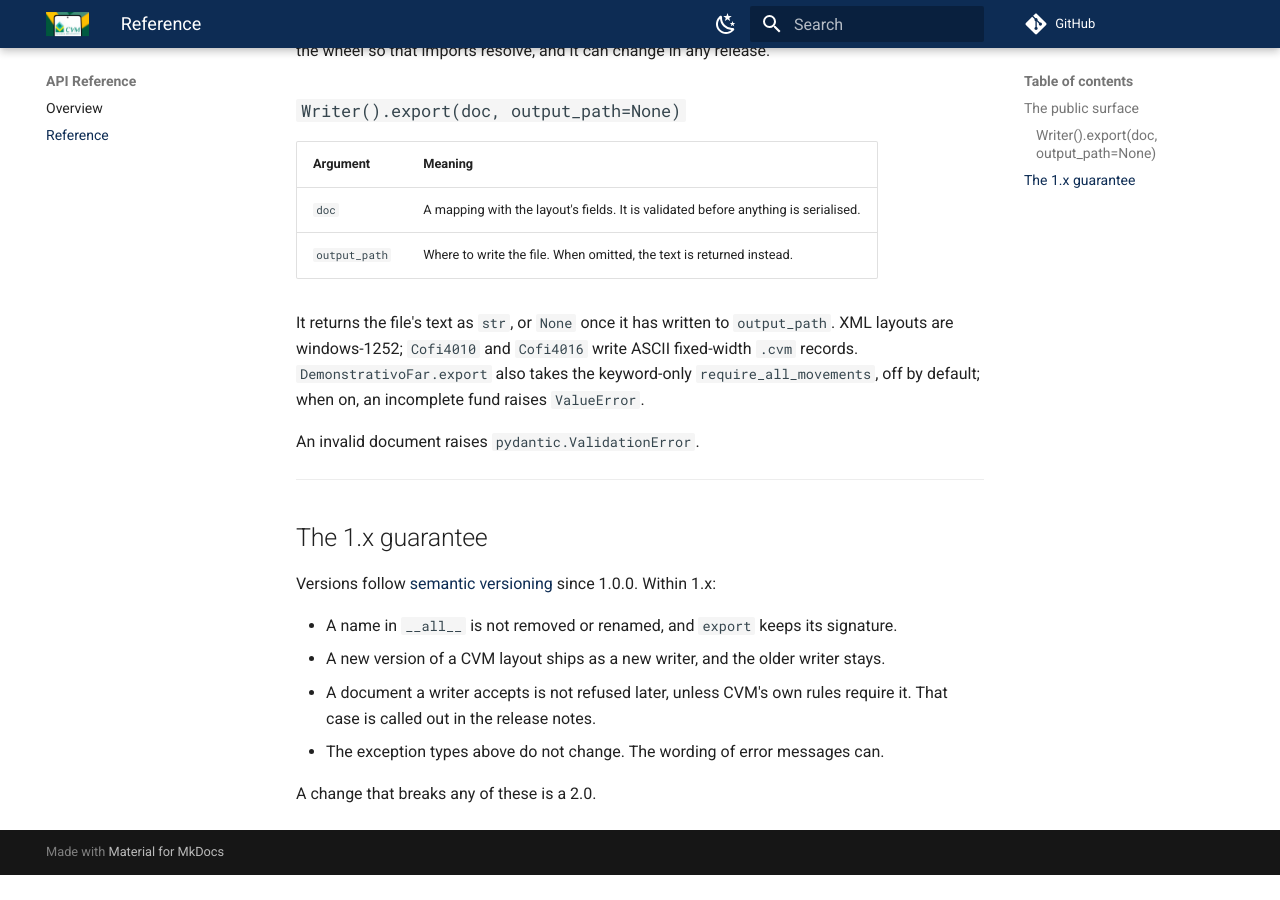
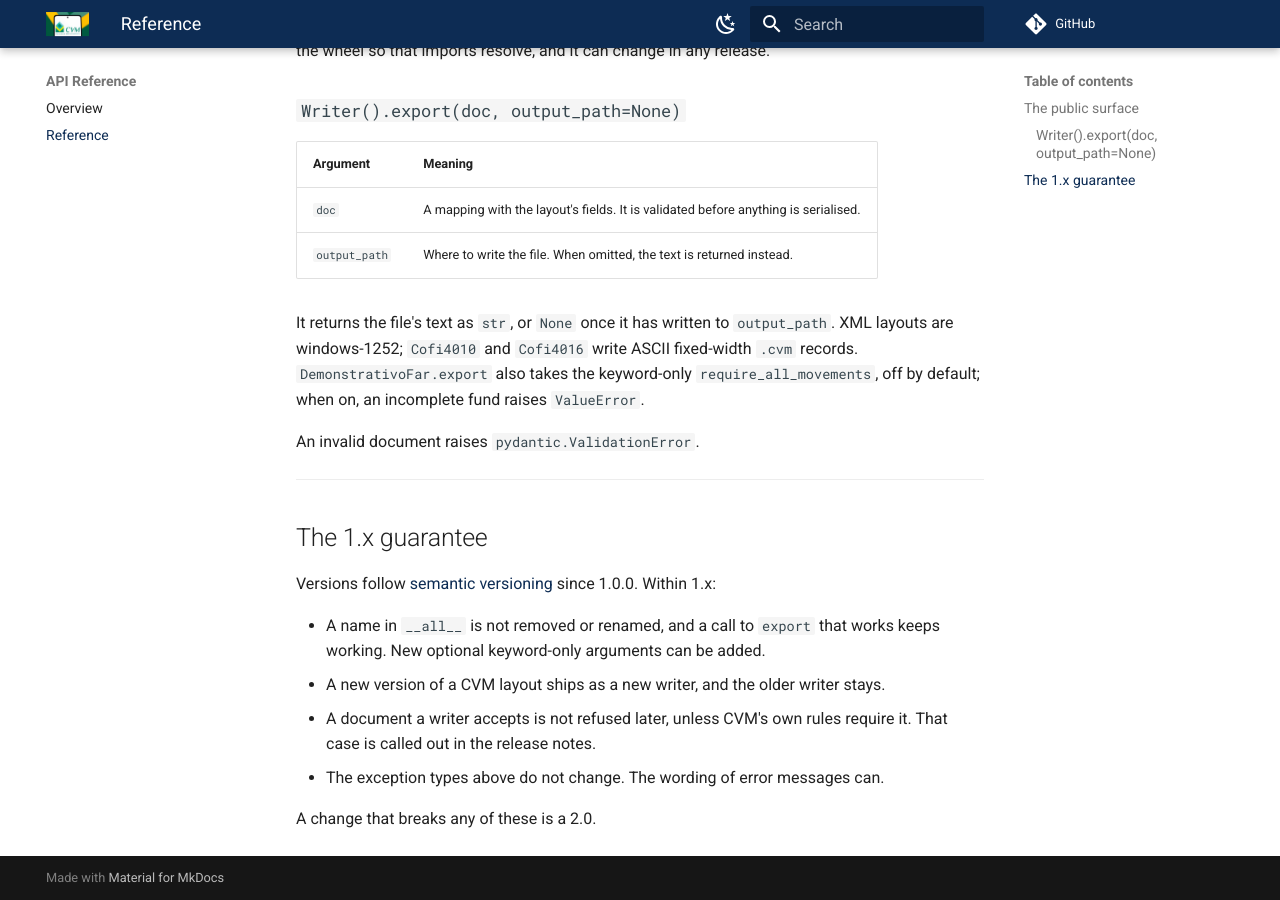
Before and after one commit to guilhermegor/layouts-cvm, an MkDocs documentation site: the page built from docs/api/reference.md, in a window 1280 px wide and 900 px high, scrolled down 523 px. Built offline with MkDocs 1.6.1 and Material for MkDocs 9.7.7, drawn with Linux system fonts in a browser that asks for light colours; comment, search, counter and statistics services are not loaded; the version menu is left out; before the commit the page ends 1398 px from its top, so only the background shows below that.

Commit message:
docs(api): let 1.x add optional keyword-only arguments to export
Freezing the export signature would make the next require_all_movements-
style option a 2.0. The guarantee now promises that a working call keeps
working. The docs/usage.md example also runs in the suite now. Both
raised by the ladder review on #113.

```diff
--- a/docs/api/reference.md
+++ b/docs/api/reference.md
@@ -38,7 +38,8 @@ An invalid document raises `pydantic.ValidationError`.
 
 Versions follow [semantic versioning](https://semver.org/) since 1.0.0. Within 1.x:
 
-- A name in `__all__` is not removed or renamed, and `export` keeps its signature.
+- A name in `__all__` is not removed or renamed, and a call to `export` that works keeps
+  working. New optional keyword-only arguments can be added.
 - A new version of a CVM layout ships as a new writer, and the older writer stays.
 - A document a writer accepts is not refused later, unless CVM's own rules require it. That case is
   called out in the release notes.
```
Also changed, not shown: README.md (+1 -1 lines), 1 other file.
